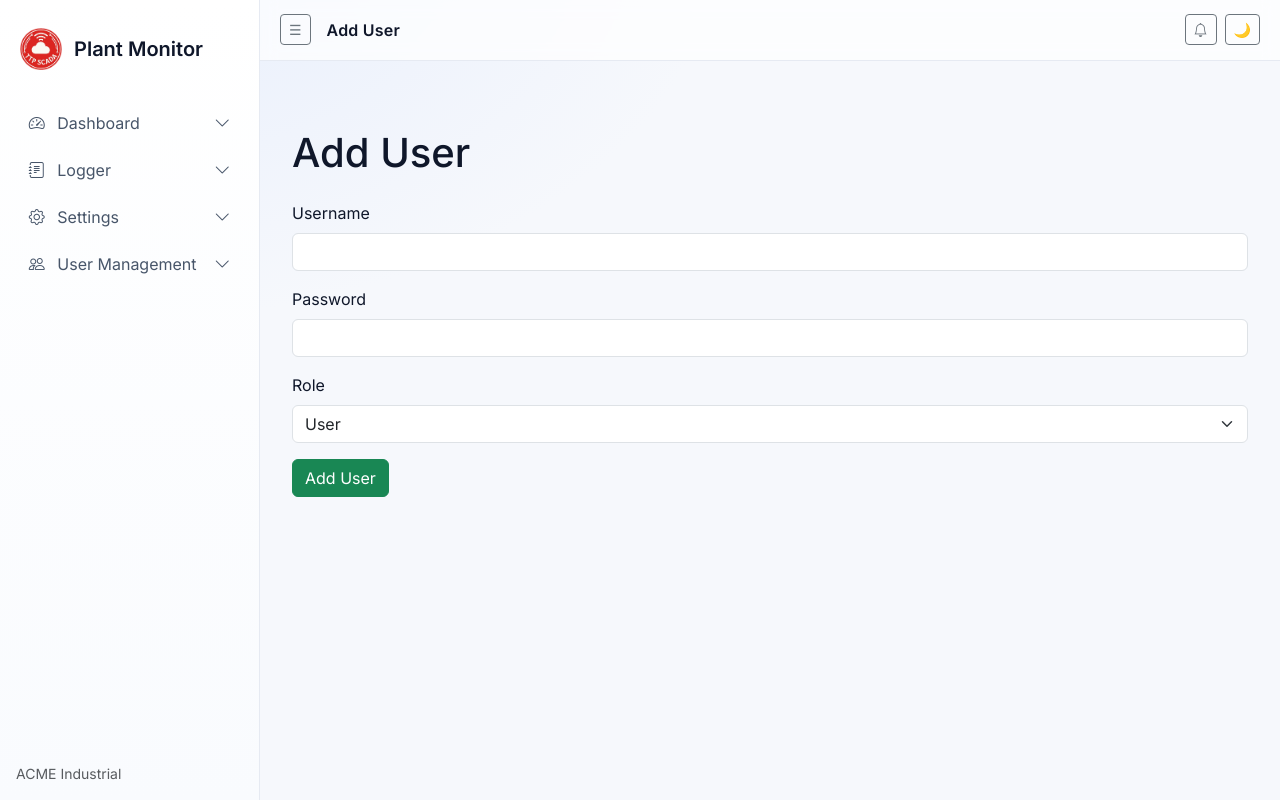
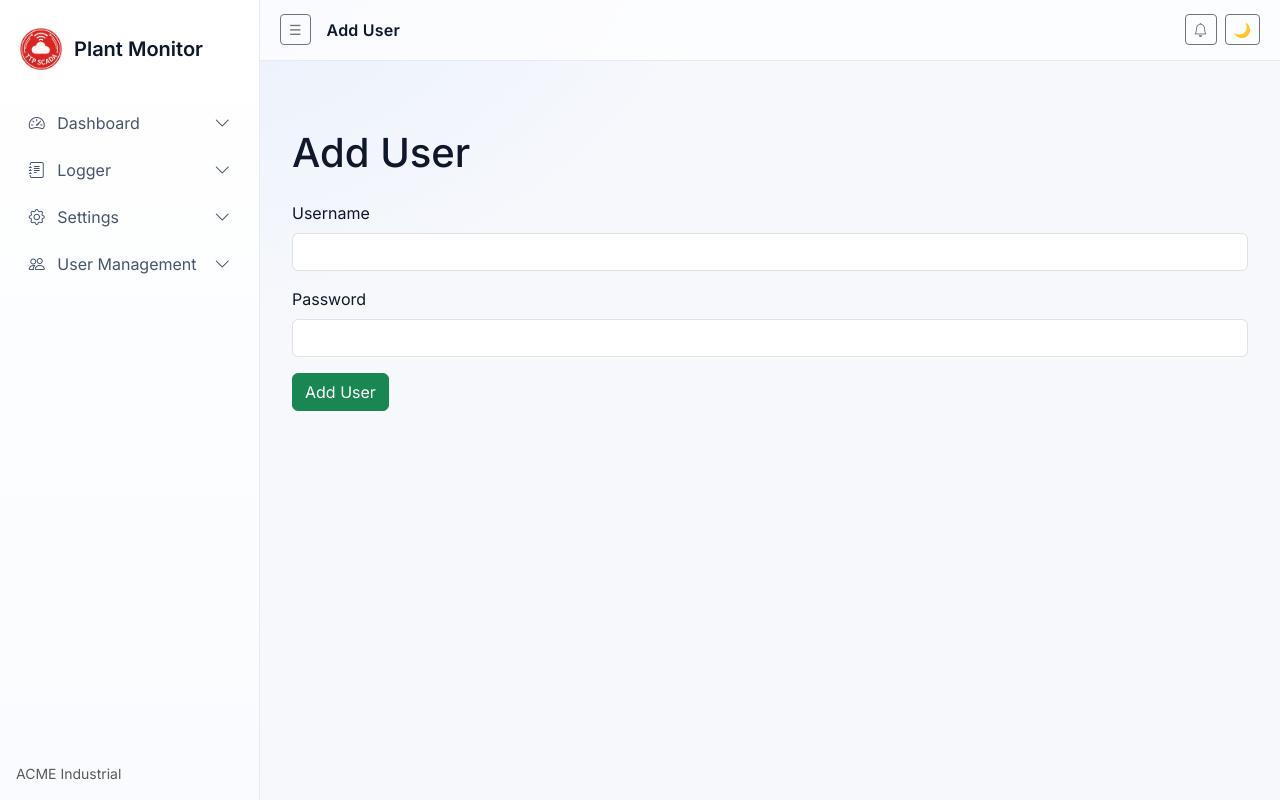
Before and after one commit to DantNg/ModbusMonitorWebserver, a Flask app: page /auth/user-management/add in a window 1280 px wide. Run offline with Flask 3, Linux system fonts and the light colour scheme; the visitor is signed in with stand-in values (Sample User, id 1); parts of the project's set-up code (start-up, migrations or seed data) failed here and were passed over; some libraries are stand-ins or nearby versions.

Commit message:
update 27_2

```diff
--- a/webapp/modbus_monitor/auth/routes.py
+++ b/webapp/modbus_monitor/auth/routes.py
@@ -60,7 +60,7 @@ def edit_user(username):
     if request.method == "POST":
         data = {
             "username": request.form.get("username"),
-            "role": request.form.get("role"),
+            "role": user["role"],  # Preserve existing role - only one admin allowed
         }
         password = request.form.get("password")
         if password:  # If a new password is provided, hash it and include it in the update
@@ -99,7 +99,7 @@ def add_user():
         data = {
             "username": request.form.get("username"),
             "password_hash": generate_password_hash(request.form.get("password_hash")),  # Hash password before saving
-            "role": request.form.get("role"),
+            "role": "user",  # Only one admin allowed, new accounts are always 'user'
         }
         db.add_user_row(data)
         return redirect(url_for("auth_bp.user_management"))
--- /dev/null
+++ b/webapp/static/vendor/css/inter-font.css
@@ -0,0 +1,32 @@
+/* Inter Font - Local self-hosted version for offline use */
+@font-face {
+  font-family: 'Inter';
+  font-style: normal;
+  font-weight: 400;
+  font-display: swap;
+  src: url('../fonts/inter/Inter-Regular.woff2') format('woff2');
+}
+
+@font-face {
+  font-family: 'Inter';
+  font-style: normal;
+  font-weight: 500;
+  font-display: swap;
+  src: url('../fonts/inter/Inter-Medium.woff2') format('woff2');
+}
+
+@font-face {
+  font-family: 'Inter';
+  font-style: normal;
+  font-weight: 600;
+  font-display: swap;
+  src: url('../fonts/inter/Inter-SemiBold.woff2') format('woff2');
+}
+
+@font-face {
+  font-family: 'Inter';
+  font-style: normal;
+  font-weight: 700;
+  font-display: swap;
+  src: url('../fonts/inter/Inter-Bold.woff2') format('woff2');
+}
--- a/webapp/templates/auth/add_user.html
+++ b/webapp/templates/auth/add_user.html
@@ -12,13 +12,8 @@
       <label for="password" class="form-label">Password</label>
       <input type="password" class="form-control" id="password" name="password_hash" required>
     </div>
-    <div class="mb-3">
-      <label for="role" class="form-label">Role</label>
-      <select class="form-select" id="role" name="role">
-        <option value="user">User</option>
-        <option value="admin">Admin</option>
-      </select>
-    </div>
+    <!-- Role is always 'user' - only one admin account allowed -->
+    <input type="hidden" name="role" value="user">
     <button type="submit" class="btn btn-success">Add User</button>
   </form>
 </div>
--- a/webapp/templates/base.html
+++ b/webapp/templates/base.html
@@ -19,11 +19,8 @@
   <!-- Local vendor CSS (offline-safe) -->
   <link href="{{ url_for('static', filename='vendor/css/bootstrap.min.css') }}" rel="stylesheet">
   <link rel="stylesheet" href="{{ url_for('static', filename='vendor/css/bootstrap-icons.css') }}">
-  <!-- Google Fonts - optional, graceful degradation when offline -->
-  <link rel="preconnect" href="https://fonts.googleapis.com">
-  <link rel="preconnect" href="https://fonts.gstatic.com" crossorigin>
-  <link href="https://fonts.googleapis.com/css2?family=Inter:wght@400;500;600;700&display=swap" rel="stylesheet" media="print" onload="this.media='all'">
-  <noscript><link href="https://fonts.googleapis.com/css2?family=Inter:wght@400;500;600;700&display=swap" rel="stylesheet"></noscript>
+  <!-- Inter Font - local self-hosted (offline-safe, matches Google Fonts exactly) -->
+  <link rel="stylesheet" href="{{ url_for('static', filename='vendor/css/inter-font.css') }}">
   <link href="{{ url_for('static', filename='css/style.css') }}" rel="stylesheet">
   <link rel="stylesheet" href="{{ url_for('static', filename='css/dark-theme.css') }}">
   <link rel="stylesheet" href="{{ url_for('static', filename='css/light-theme.css') }}">
```
Also changed, not shown: webapp/modbus_monitor/reports/routes.py (+18 -6 lines), webapp/static/js/reports.js (+15 -9 lines), webapp/templates/auth/edit_user.html (+3 -10 lines), webapp/templates/reports/reports.html (+14 -2 lines), webapp/static/vendor/fonts/inter/Inter-Bold.woff2 (added), webapp/static/vendor/fonts/inter/Inter-Medium.woff2 (added), webapp/static/vendor/fonts/inter/Inter-Regular.woff2 (added), webapp/static/vendor/fonts/inter/Inter-SemiBold.woff2 (added).
